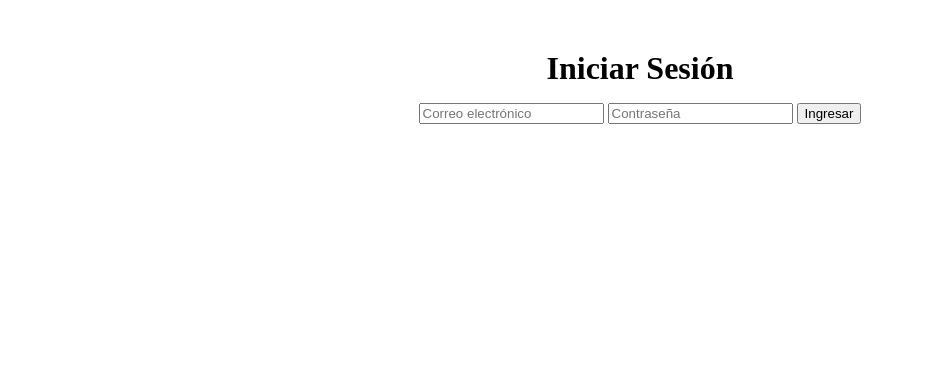
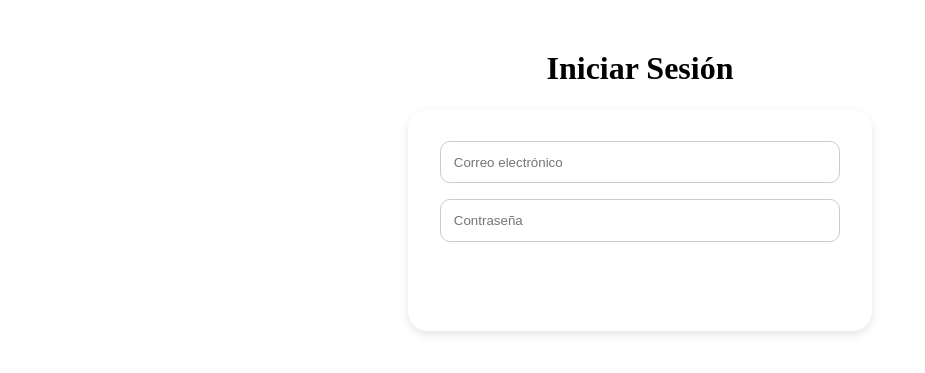
Before and after one commit to KNIGHTNAME4/ENERGY_2, a plain HTML site: page login.html in a window 1280 px wide. Shown: the part 29-402 px from the top of the page, without its empty margins (0-925 px from the left). Drawn offline with Linux system fonts and the light colour scheme.

Commit message:
Update styles.css

```diff
--- a/styles.css
+++ b/styles.css
@@ -1,30 +1,32 @@
-main {
+.form-main {
+  text-align: center;
   padding: 2rem;
-  text-align: center;
 }
 
-h1 {
-  color: var(--primary-color);
-  margin-bottom: 1rem;
+.form-box {
+  margin: auto;
+  max-width: 400px;
+  display: flex;
+  flex-direction: column;
+  gap: 1rem;
+  background: #fff;
+  padding: 2rem;
+  border-radius: 20px;
+  box-shadow: 0 4px 10px rgba(0,0,0,0.1);
 }
 
-.planet-gallery {
-  display: flex;
-  justify-content: center;
-  flex-wrap: wrap;
-  gap: 1rem;
-  margin-top: 2rem;
+.form-box input {
+  padding: 0.8rem;
+  border: 1px solid #ccc;
+  border-radius: 10px;
 }
 
-.planet-gallery img {
-  width: 180px;
-  height: 180px;
-  object-fit: cover;
-  border-radius: 20px;
-  box-shadow: 0 4px 10px rgba(0,0,0,0.1);
-  transition: transform 0.3s;
+.form-box button {
+  padding: 0.8rem;
+  border: none;
+  background: var(--primary-color);
+  color: white;
+  border-radius: 10px;
+  font-weight: bold;
+  cursor: pointer;
 }
-
-.planet-gallery img:hover {
-  transform: scale(1.05);
-}
```
